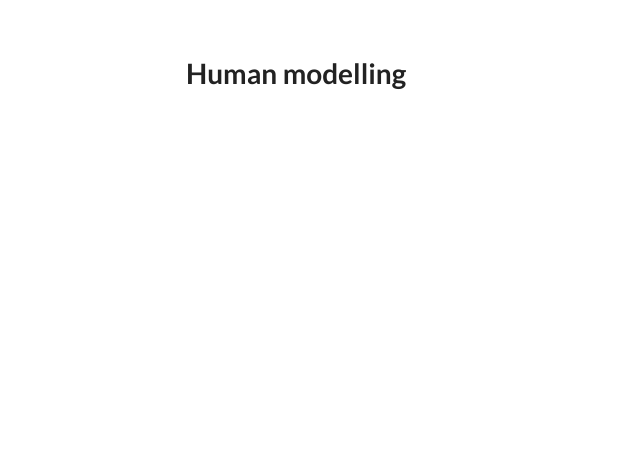
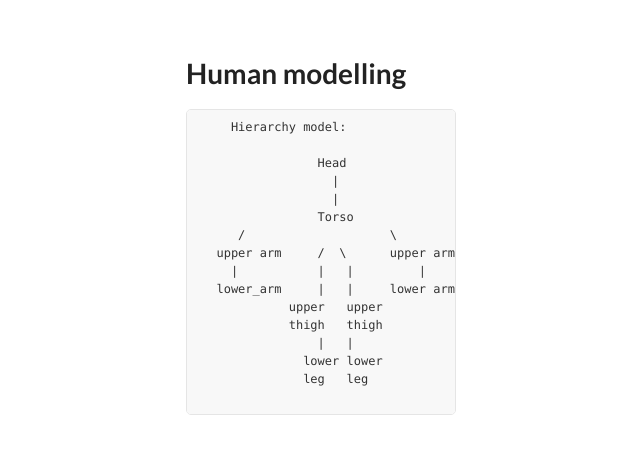
Before and after one commit to siddug/human_modelling, a plain HTML site: page index.html in a window 1280 px wide. Shown: the whole page, without its empty margins (24-664 px from the left). Drawn offline with Linux system fonts and the light colour scheme.

Commit message:
Update index.html

```diff
--- a/index.html
+++ b/index.html
@@ -67,5 +67,22 @@ $ git checkout gh-pages
     </div>
     <script src="javascripts/scale.fix.js"></script>
     -->
+    <pre>
+    Hierarchy model:
+
+                Head
+                  |
+                  |
+                Torso
+     /                    \
+  upper arm     /  \      upper arm
+    |           |   |         |
+  lower_arm     |   |     lower arm
+            upper   upper
+            thigh   thigh
+                |   |
+              lower lower
+              leg   leg
+    </pre>
   </body>
 </html>
```
